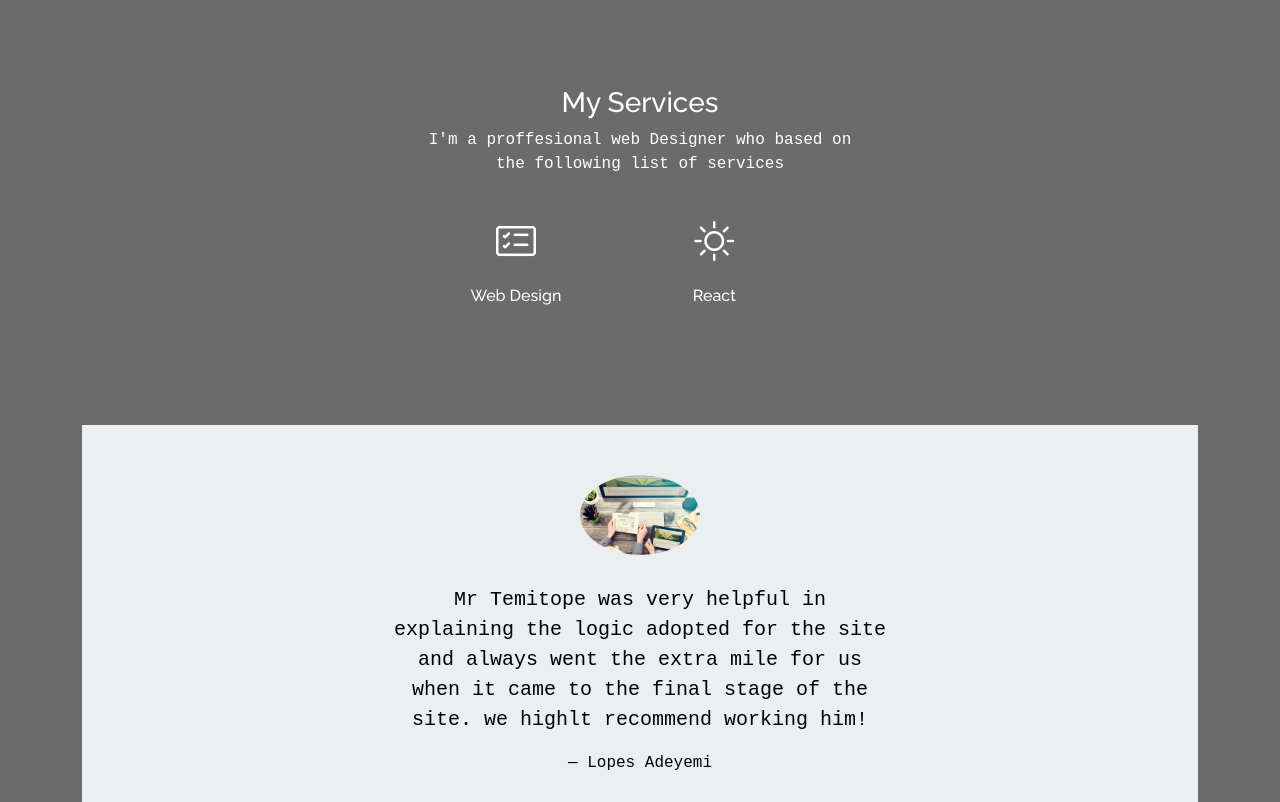
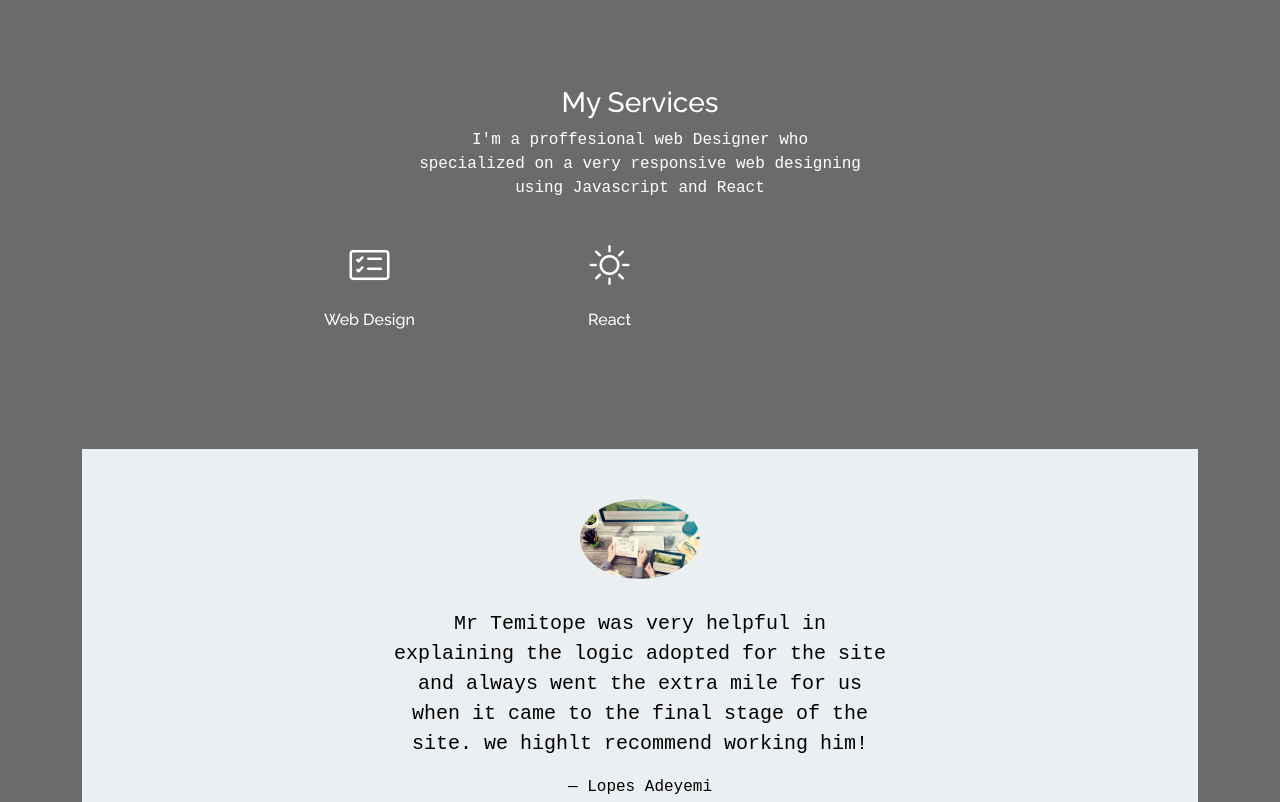
Before and after one commit to Thousandsteel/thousandsteel-portfolio, a plain HTML site: page index.html in a window 1280 px wide. Shown: the part 900-1702 px from the top of the page. Drawn offline with Linux system fonts and the light colour scheme; a web font is replaced by a local one.

Commit message:
my portfolio

```diff
--- a/assets/css/style.css
+++ b/assets/css/style.css
@@ -555,7 +555,7 @@ form textarea{
 }
 .work{
   text-align: center;
-  margin-left: 30%;
+
 }
 .myphoto img{
   height: 450px;
--- a/index.html
+++ b/index.html
@@ -32,7 +32,13 @@
 
     <!-- Template Main CSS File -->
     <link href="assets/css/style.css" rel="stylesheet" />
-    <link rel="stylesheet" href="https://cdnjs.cloudflare.com/ajax/libs/font-awesome/6.5.2/css/all.min.css" integrity="sha512-SnH5WK+bZxgPHs44uWIX+LLJAJ9/2PkPKZ5QiAj6Ta86w+fsb2TkcmfRyVX3pBnMFcV7oQPJkl9QevSCWr3W6A==" crossorigin="anonymous" referrerpolicy="no-referrer" />
+    <link
+      rel="stylesheet"
+      href="https://cdnjs.cloudflare.com/ajax/libs/font-awesome/6.5.2/css/all.min.css"
+      integrity="sha512-SnH5WK+bZxgPHs44uWIX+LLJAJ9/2PkPKZ5QiAj6Ta86w+fsb2TkcmfRyVX3pBnMFcV7oQPJkl9QevSCWr3W6A=="
+      crossorigin="anonymous"
+      referrerpolicy="no-referrer"
+    />
   </head>
 
   <body>
@@ -179,8 +185,8 @@
             <div class="col-5">
               <h3 class="h3 heading">My Services</h3>
               <p>
-                I'm a proffesional web Designer who based on the following list
-                of services
+                I'm a proffesional web Designer who specialized on a very
+                responsive web designing using Javascript and React
               </p>
             </div>
           </div>
@@ -189,7 +195,7 @@
               <i class="bi bi-card-checklist"></i>
               <h4 class="h4 mb-2">Web Design</h4>
             </div>
-          <!--   <div class="col-12 col-sm-6 col-md-6 col-lg-3">
+            <!--   <div class="col-12 col-sm-6 col-md-6 col-lg-3">
 
               <h4 class="h4 mb-2">Javascript</h4>
             </div> -->
@@ -197,7 +203,7 @@
               <i class="bi bi-brightness-high"></i>
               <h4 class="h4 mb-2">React</h4>
             </div>
-          <!--   <div class="col-12 col-sm-6 col-md-6 col-lg-3">
+            <!--   <div class="col-12 col-sm-6 col-md-6 col-lg-3">
               <i class="bi bi-calendar4-week"></i>
               <h4 class="h4 mb-2"></h4>
             </div> -->
```
